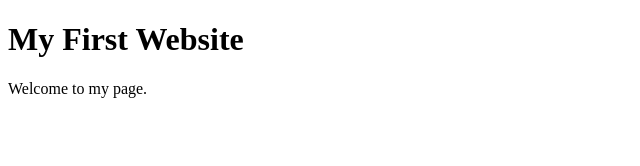
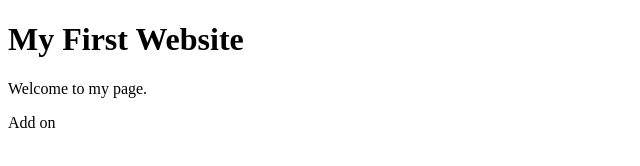
Before and after one commit to jipark119/first-website, a plain HTML site: page index.html in a window 1280 px wide. Shown: the full height of the page, 0-640 px from the left. Drawn offline with Linux system fonts and the light colour scheme.

Commit message:
added change

```diff
--- a/index.html
+++ b/index.html
@@ -9,6 +9,7 @@
 <body>
     <h1>My First Website</h1>
     <p>Welcome to my page.</p>
+    <p>Add on</p>
 
 </body>
 </html>
```
